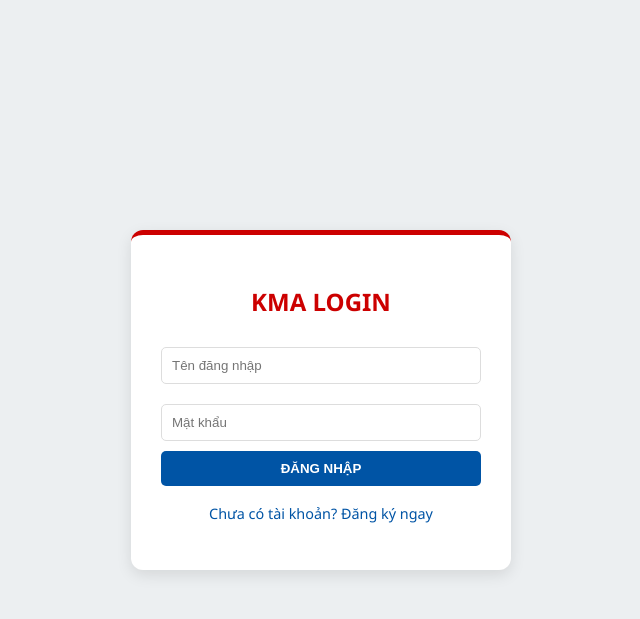
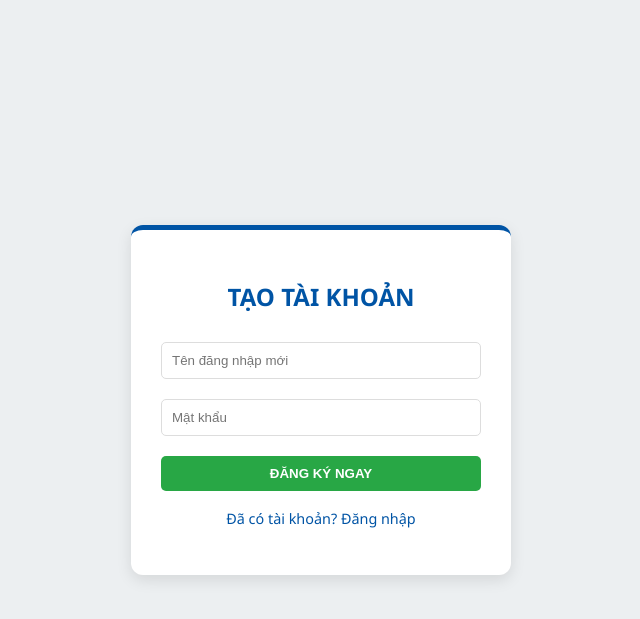
Before and after one commit to basangnguyen/kma-graph-coloring, a Python web app: template templates/register.html in a window 1280 px wide. Shown: the top 619 px of the page, without its empty margins (319-959 px from the left). Run offline with Jinja, Linux system fonts and the light colour scheme; the template is opened without the code that fills it, so the values that code supplies are empty.

Commit message:
Update register.html

```diff
--- a/templates/register.html
+++ b/templates/register.html
@@ -2,24 +2,35 @@
 <html lang="vi">
 <head>
     <meta charset="UTF-8">
-    <title>KMA - Đăng kí</title>
+    <title>KMA - Đăng ký tài khoản</title>
     <style>
         body { font-family: 'Segoe UI', sans-serif; background: #eceff1; display: flex; justify-content: center; align-items: center; height: 100vh; margin: 0; }
-        .box { background: white; padding: 30px; border-radius: 12px; box-shadow: 0 5px 15px rgba(0,0,0,0.1); width: 320px; text-align: center; border-top: 5px solid #cc0000; }
+        .box { background: white; padding: 30px; border-radius: 12px; box-shadow: 0 5px 15px rgba(0,0,0,0.1); width: 320px; text-align: center; border-top: 5px solid #0054a5; }
         input { width: 100%; padding: 10px; margin: 10px 0; border: 1px solid #ddd; border-radius: 5px; box-sizing: border-box; }
-        button { width: 100%; padding: 10px; background: #0054a5; color: white; border: none; border-radius: 5px; cursor: pointer; font-weight: bold; }
+        button { width: 100%; padding: 10px; background: #28a745; color: white; border: none; border-radius: 5px; cursor: pointer; font-weight: bold; margin-top: 10px; }
         a { color: #0054a5; text-decoration: none; font-size: 0.9em; }
     </style>
 </head>
 <body>
     <div class="box">
-        <h2 style="color: #cc0000;">KMA LOGIN</h2>
+        <h2 style="color: #0054a5;">TẠO TÀI KHOẢN</h2>
+
+        {% with messages = get_flashed_messages(with_categories=true) %}
+          {% if messages %}
+            {% for category, message in messages %}
+              <div style="padding: 8px; margin-bottom: 10px; border-radius: 5px; font-size: 0.85em; background: #f8d7da; color: #721c24;">
+                {{ message }}
+              </div>
+            {% endfor %}
+          {% endif %}
+        {% endwith %}
+
         <form method="POST">
-            <input type="text" name="username" placeholder="Tên đăng nhập" required>
+            <input type="text" name="username" placeholder="Tên đăng nhập mới" required>
             <input type="password" name="password" placeholder="Mật khẩu" required>
-            <button type="submit">ĐĂNG NHẬP</button>
+            <button type="submit">ĐĂNG KÝ NGAY</button>
         </form>
-        <p><a href="/register">Chưa có tài khoản? Đăng ký ngay</a></p>
+        <p><a href="/login">Đã có tài khoản? Đăng nhập</a></p>
     </div>
 </body>
 </html>
```
